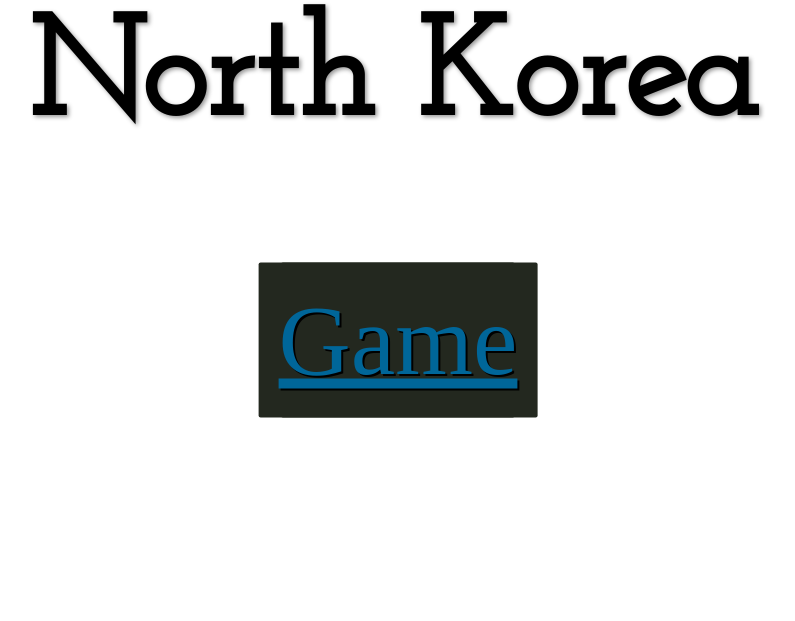
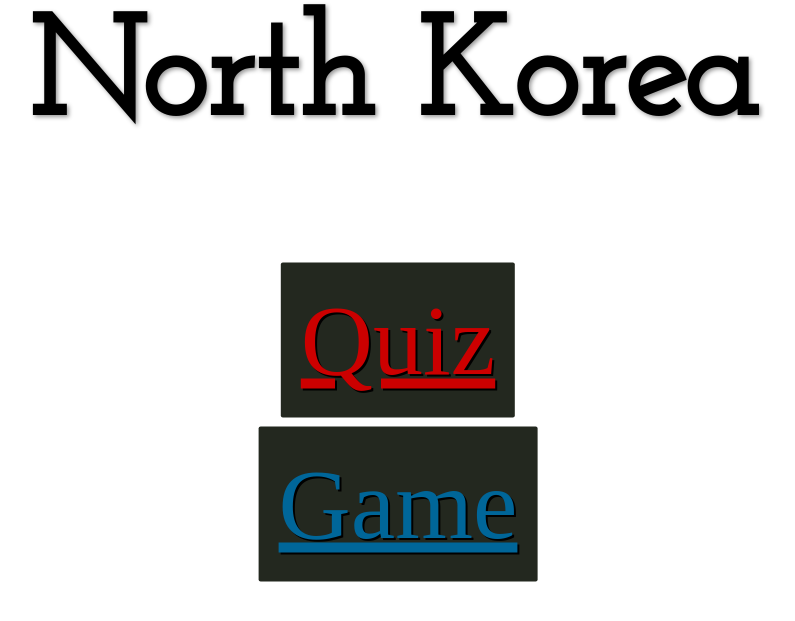
Before and after one commit to lifeordeathgame/lifeordeathgame.github.io, a PHP site: page /index.html in a window 1280 px wide. Shown: the part 109-730 px from the top of the page, without its empty margins (247-1042 px from the left). Run offline with PHP 8.4, Linux system fonts and the light colour scheme; some web fonts are replaced.

Commit message:
Update Main.css

```diff
--- a/Main.css
+++ b/Main.css
@@ -286,7 +286,7 @@ canvas {
   padding: 20px;
   cursor: pointer;
   position: absolute;
-  top:  444px;
+  top:  608px;
   left:  50%;
   text-shadow: 2px 2px #000000;
   margin: 5px;
```
